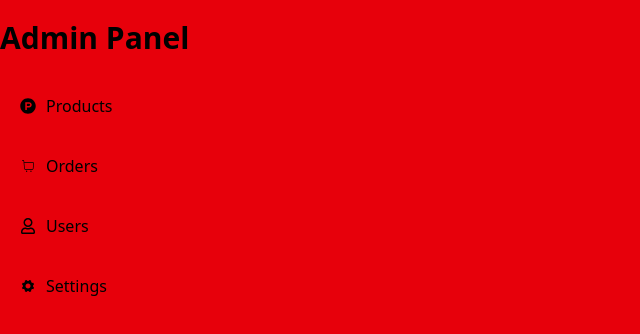
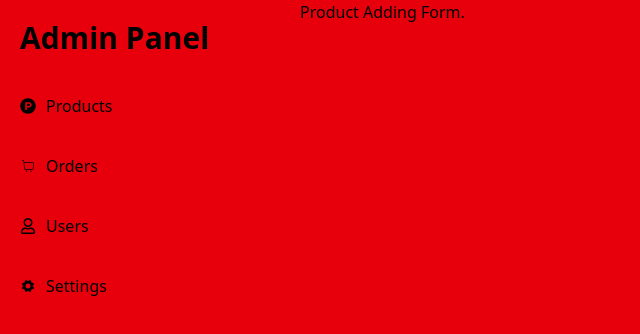
Before and after one commit to Himeshas/mern-frontend, a React (Vite) app: page /admin/newProduct in a window 1280 px wide. Shown: the top 334 px of the page, without its empty margins (0-640 px from the left). Built offline with nearby package versions, Linux system fonts and the light colour scheme.

Commit message:
Added product adiing page.

```diff
--- /dev/null
+++ b/src/pages/admin/addProductAdminPage.jsx
@@ -0,0 +1,11 @@
+export default function AddProductAdminPage() {
+
+    return(
+        <div className="w-full h-full justify-center items-center">
+
+         Product Adding Form.
+
+        </div>
+    )
+
+}
--- a/src/pages/admin/productsAdminPage.jsx
+++ b/src/pages/admin/productsAdminPage.jsx
@@ -1,8 +1,17 @@
+import { BiPlusCircle } from "react-icons/bi";
+import { Link } from "react-router-dom";
+
 export default function ProductsAdminPage() {
 
     return (
-        <div>
-            <h1>Testing Product Admin Page</h1>
+        <div className="w-full h-full bg-blue-800 ">
+            <h1 className="p-[20px]">Testing Product Admin Page</h1>
+            <Link to={"/admin/newProduct"} className="fixed right-[60px] bottom-[60px] text-white bg-black  p-[20px] rounded-full shadow-2xl cursor-pointer">
+
+                <BiPlusCircle className="text-4xl"/>
+
+            </Link>
+
         </div>
     );
 }
--- a/src/pages/adminpage.jsx
+++ b/src/pages/adminpage.jsx
@@ -4,12 +4,13 @@ import { CiShoppingCart } from "react-icons/ci";
 import { FaRegUser } from "react-icons/fa";
 import { IoIosSettings } from "react-icons/io";
 import ProductsAdminPage from "./admin/productsadminpage";
+import AddProductAdminPage from "./admin/addProductAdminPage";
 
 export default function AdminPage() {
   return (
     <div className="w-full h-screen bg-red-600 flex">
         <div className="w-[300px] h-full flex flex-col">
-          <span className="text-3xl font-bold my-5">Admin Panel</span>
+          <span className="text-3xl font-bold my-5 pl-[20px]">Admin Panel</span>
           <Link className="flex flex-row h-[60px] w-full p-[20px] items-center gap-[10px]" to="/admin/products"><FaProductHunt />Products</Link>
           <Link className="flex flex-row h-[60px] w-full p-[20px] items-center gap-[10px]" to="/admin/orders"><CiShoppingCart />Orders</Link>
           <Link className="flex flex-row h-[60px] w-full p-[20px] items-center gap-[10px]" to="/admin/users"><FaRegUser />Users</Link>
@@ -21,6 +22,7 @@ export default function AdminPage() {
           <Routes path="/*">
             <Route path="/" element={<h1>Dashboard</h1>} />
             <Route path="/products" element={<ProductsAdminPage/>} />
+            <Route path="/newProduct" element={<AddProductAdminPage/>} />
             <Route path="/orders" element={<h1>Orders</h1>} />
           </Routes>
 
```
